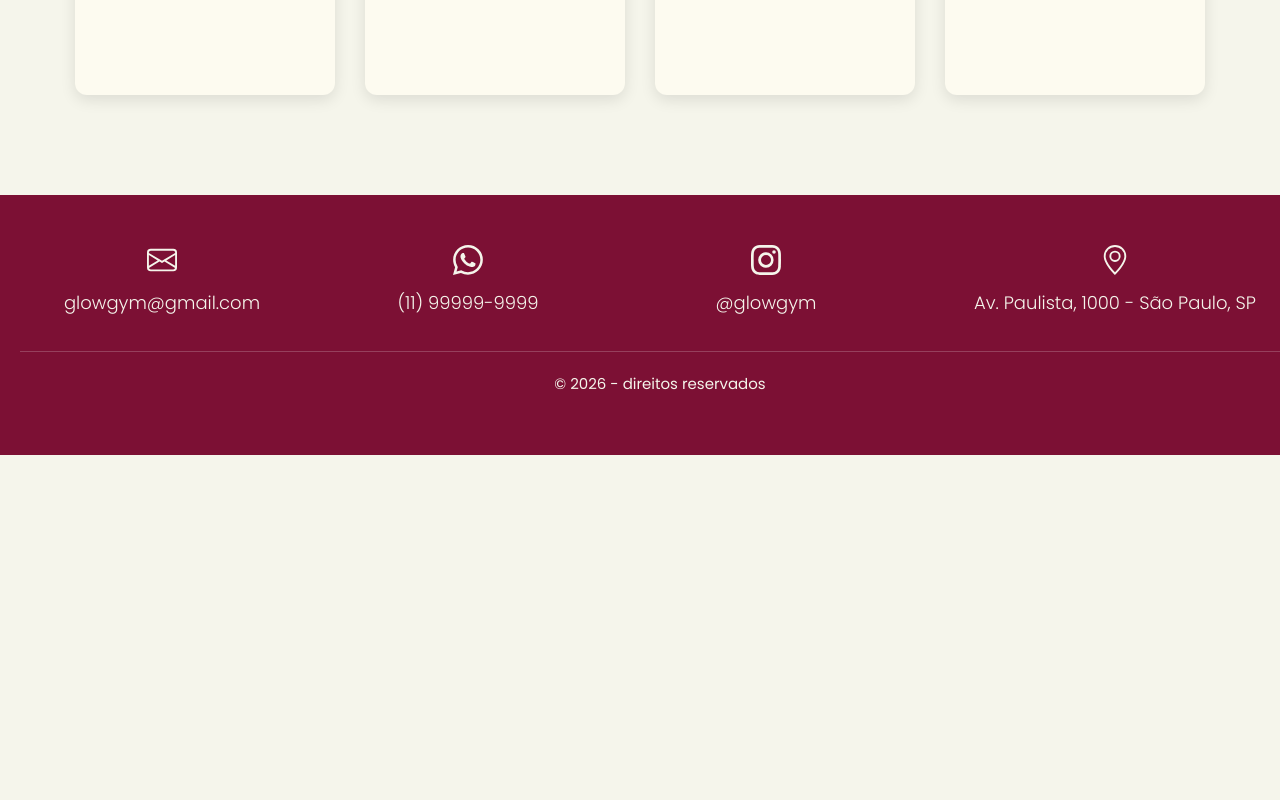
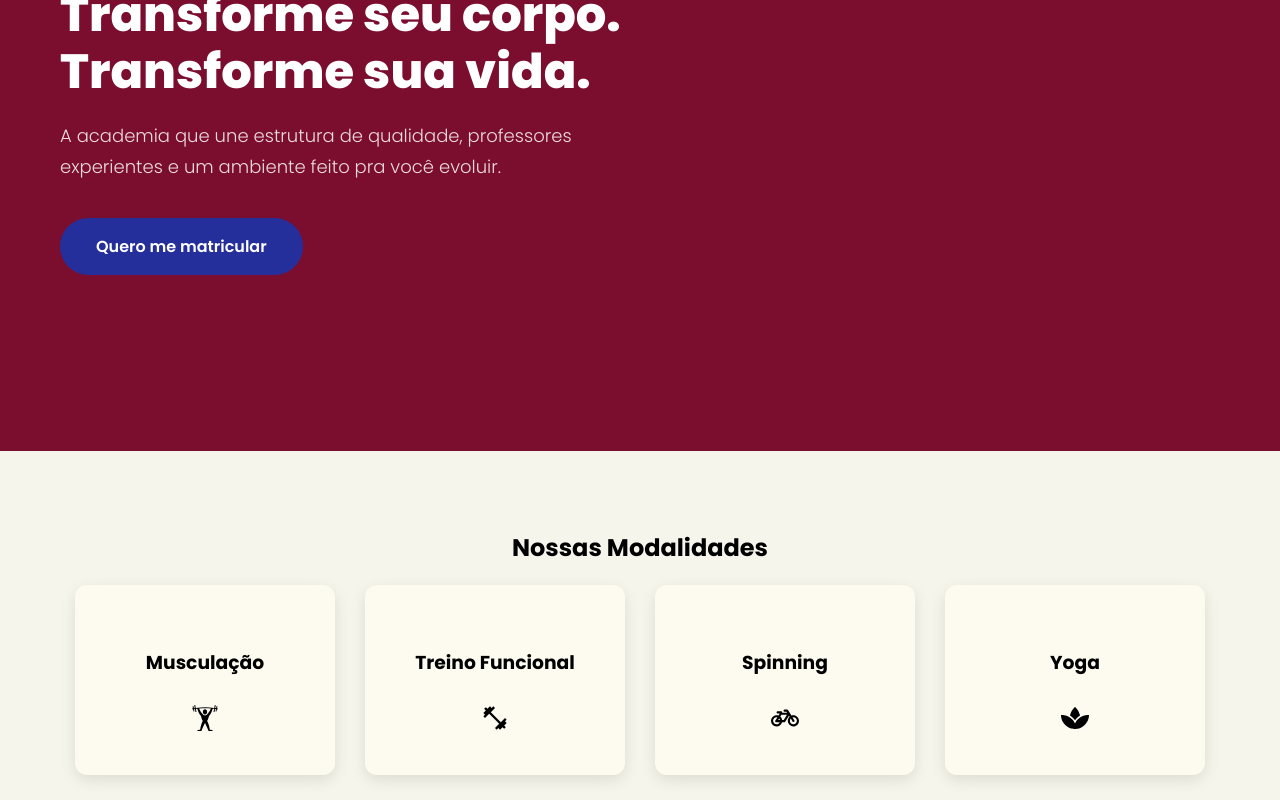
Before and after one commit to 1-ESPA/CP4-WebDev, a React (Vite) app: page / in a window 1280 px wide. Shown: the part 320-1120 px from the top of the page. Before the commit the page ends 800 px from the top, so only its background shows below. Built offline with nearby package versions, Linux system fonts and the light colour scheme.

Commit message:
feat: Adicionando Hero

```diff
--- /dev/null
+++ b/src/components/Hero.jsx
@@ -0,0 +1,18 @@
+import React from 'react'
+import '../css/global.css'
+import '../css/hero.css'
+
+export const Hero = () => {
+  return (
+
+    <section className="hero">
+        <div className="hero-content">
+            <h1>Transforme seu corpo.<br />Transforme sua vida.</h1>
+            <p>A academia que une estrutura de qualidade, professores experientes e um ambiente feito pra você evoluir.</p>
+            <a href="#contato" className="hero-btn">Quero me matricular</a>
+        </div>
+    </section>
+  )
+}
+
+export default Hero
--- a/src/components/Modalidades.jsx
+++ b/src/components/Modalidades.jsx
@@ -1,50 +1,40 @@
 import React from 'react'
 import '../css/global.css'
 import '../css/modalidades.css'
+import { GiWeightLiftingUp } from "react-icons/gi"
+import { MdFitnessCenter } from "react-icons/md"
+import { FaBicycle, FaSpa } from "react-icons/fa"
 
 const Modalidades = () => {
   return (
-
     <section className="modalidades">
 
         <h2>Nossas Modalidades</h2>
-
         <div className="cards">
-
             <div className="card">
                 <h3>Musculação</h3>
-                <p>
-                    Treinos com equipamentos modernos para
-                    desenvolvimento de força e hipertrofia.
-                </p>
+                <GiWeightLiftingUp className="card-icon" />
+                <p>Treinos com equipamentos modernos para desenvolvimento de força e hipertrofia.</p>
             </div>
 
             <div className="card">
                 <h3>Treino Funcional</h3>
-                <p>
-                    Exercícios dinâmicos que melhoram
-                    resistência, mobilidade e equilíbrio.
-                </p>
+                <MdFitnessCenter className="card-icon" />
+                <p>Exercícios dinâmicos que melhoram resistência, mobilidade e equilíbrio.</p>
             </div>
 
             <div className="card">
                 <h3>Spinning</h3>
-                <p>
-                    Aulas intensas de bicicleta que ajudam
-                    no condicionamento físico.
-                </p>
+                <FaBicycle className="card-icon" />
+                <p>Aulas intensas de bicicleta que ajudam no condicionamento físico.</p>
             </div>
 
             <div className="card">
                 <h3>Yoga</h3>
-                <p>
-                    Prática focada em respiração,
-                    flexibilidade e relaxamento.
-                </p>
+                <FaSpa className="card-icon" />
+                <p>Prática focada em respiração, flexibilidade e relaxamento.</p>
             </div>
-
         </div>
-
     </section>
   )
 }
--- /dev/null
+++ b/src/css/hero.css
@@ -0,0 +1,43 @@
+.hero {
+  background-color: #7B0D2E;
+  color: white;
+  padding: 100px 60px;
+  display: flex;
+  align-items: center;
+  min-height: 480px;
+}
+
+.hero-content {
+  max-width: 600px;
+}
+
+.hero h1 {
+  font-size: 48px;
+  font-weight: 800;
+  line-height: 1.2;
+  margin-bottom: 20px;
+}
+
+.hero p {
+  font-size: 18px;
+  line-height: 1.7;
+  opacity: 0.85;
+  margin-bottom: 36px;
+}
+
+.hero-btn {
+  display: inline-block;
+  background-color: #252F9C;
+  color: white;
+  padding: 16px 36px;
+  border-radius: 50px;
+  font-size: 16px;
+  font-weight: 600;
+  text-decoration: none;
+  transition: background 0.3s, transform 0.2s;
+}
+
+.hero-btn:hover {
+  background-color: #1a2278;
+  transform: translateY(-3px);
+}
--- a/src/css/modalidades.css
+++ b/src/css/modalidades.css
@@ -1,48 +1,61 @@
-.modalidades{
+.modalidades {
   text-align: center;
   padding: 60px;
 }
 
-.cards{
+.cards {
   display: flex;
   justify-content: center;
   gap: 30px;
   flex-wrap: wrap;
 }
 
-.card{
+.card {
   width: 220px;
   height: 150px;
   padding: 20px;
   border-radius: 12px;
   background: #FDFBF0;
   box-shadow: 0 5px 15px rgba(0,0,0,0.1);
-
   transition: all 0.3s ease;
   overflow: hidden;
+  display: flex;
+  flex-direction: column;
+  align-items: center;
+  justify-content: center;
 }
 
-.card h3{
-    margin-top: 40px;
-    transition: 0.3s;
+.card h3 {
+  transition: opacity 0.3s, transform 0.3s;
 }
 
-.card p{
+.card-icon {
+  font-size: 28px;
+  margin: 8px auto 0;
+  color: #000000;
+  transition: opacity 0.3s, transform 0.3s;
+}
+
+.card p {
   opacity: 0;
   font-size: 14px;
-    transition: 0.3s;
+  position: absolute;
+  padding: 0 20px;
+  transition: opacity 0.3s;
 }
 
-.card:hover{
+.card:hover {
   background-color: #252F9C;
   color: white;
   transform: translateY(-8px);
 }
 
-.card:hover p{
-    opacity: 1;
+.card:hover .card-icon {
+  opacity: 0;
+  transform: translateY(-10px);
 }
 
-.card:hover h3{
-    margin-top: 10px;
+.card:hover p {
+  opacity: 1;
+  position: static;
 }
--- a/src/routes/Home.jsx
+++ b/src/routes/Home.jsx
@@ -1,10 +1,18 @@
 import Modalidades from "../components/Modalidades"
+import Hero from "../components/Hero"
+import '../css/global.css'
 
 const Home = () => {
 
     return(
         <>
-            <Modalidades/>
+        <Hero/>
+        <Modalidades/>
+
+        <section className="cta">
+            <h2>Pronto para começar?</h2>
+            <a href="#contato" className="cta-btn">Quero me matricular</a>
+        </section>
         </>
     )
 
```
Lines whose indentation alone changed are shown as unchanged.
